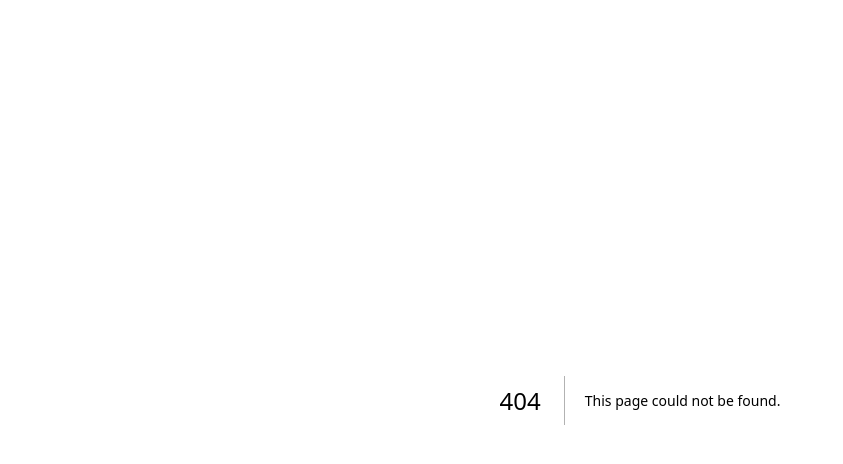
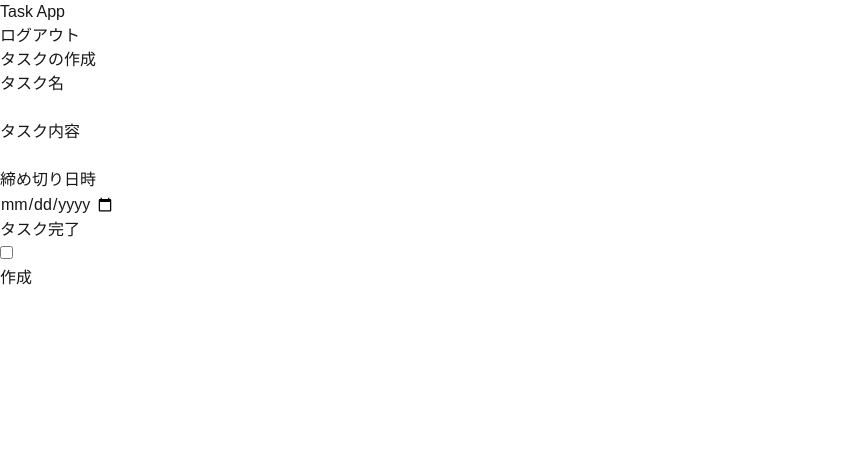
Before and after one commit to matsutoba/todo-app, a Next.js app in the folder frontend/: page /create in a window 1280 px wide. Before the commit this address had no page. Shown: the top 464 px of the page, without its empty margins (0-843 px from the left). Built offline with nearby package versions, Linux system fonts and the light colour scheme.

Commit message:
TODO作成ページを追加

```diff
--- /dev/null
+++ b/frontend/src/app/(main)/create/page.tsx
@@ -0,0 +1,7 @@
+import NewTaskForm from "@/app/components/NewTaskForm.tsx";
+
+const CreateTaskPage = async () => {
+  return <NewTaskForm />;
+};
+
+export default CreateTaskPage;
```
